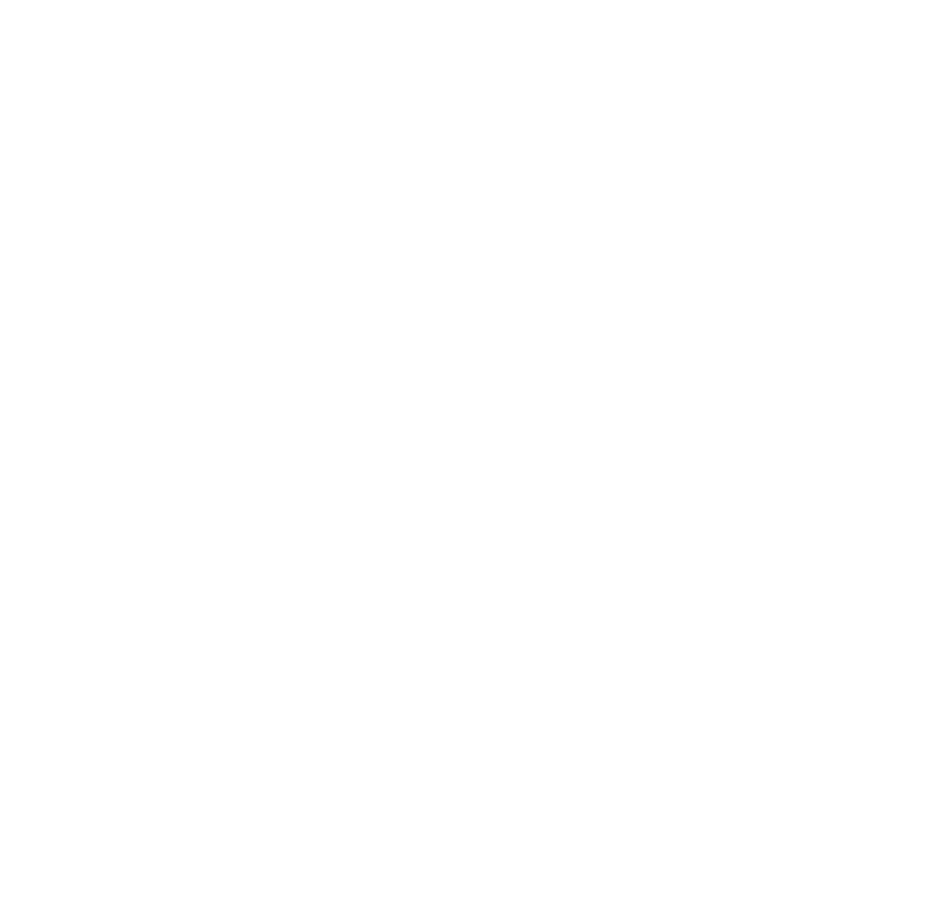
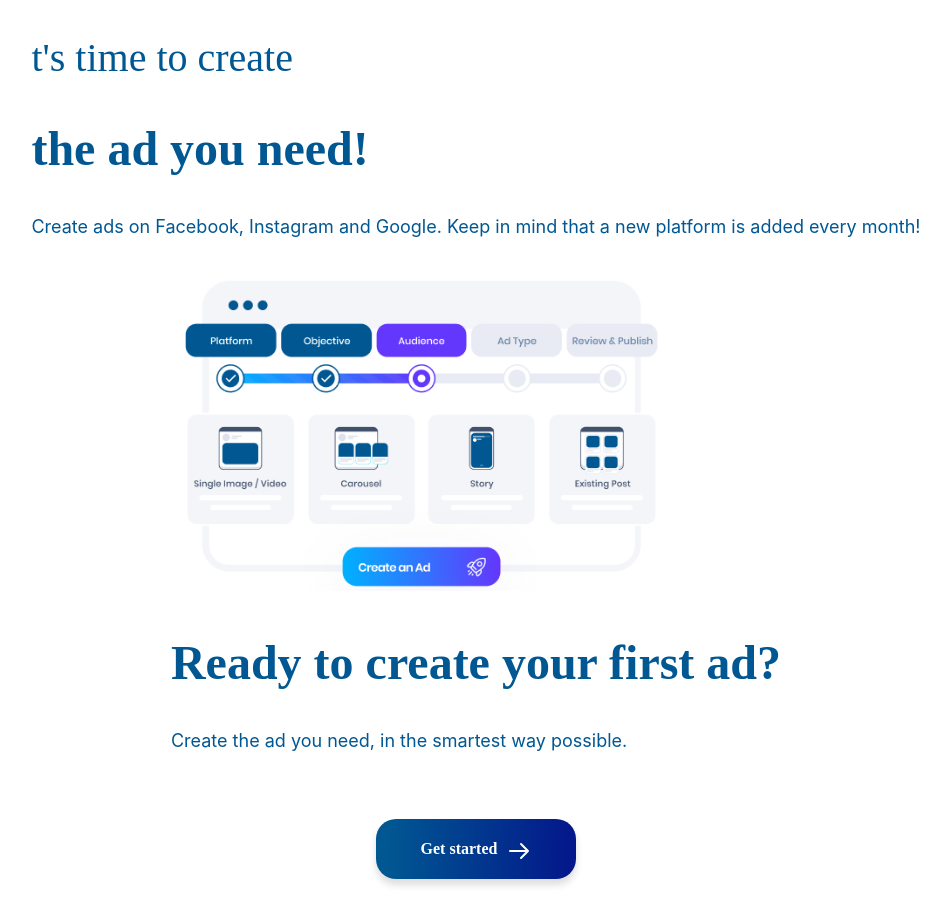
Before and after one commit to Arthur7711/social-media-advertisement-platform, a React (Create React App) app: page / in a window 1280 px wide. Shown: the part 2040-2964 px from the top of the page, without its empty margins (164-1114 px from the left). Before the commit the page ends 1984 px from the top, so only its background shows below. Built offline with nearby package versions, Linux system fonts and the light colour scheme.

Commit message:
feat:(main area)

```diff
--- /dev/null
+++ b/src/components/mainArea/MainArea.js
@@ -0,0 +1,51 @@
+import React from "react";
+import styles from "./MainArea.module.css";
+import mainPhoto from "../../images/menu.png";
+import Mybutton from "../myButton/MyButton";
+
+const Mainarea = () => {
+  return (
+    <div className={styles.all}>
+      <div className={styles.mainArea}>
+        <h3>t's time to create</h3>
+        <h2>the ad you need!</h2>
+        <p>
+          Create ads on Facebook, Instagram and Google. Keep in mind that a new
+          platform is added every month!
+        </p>
+        <main className={styles.main}>
+          <div>
+            <div className={styles.photoArea}>
+              <img alt="main" src={mainPhoto} />
+            </div>
+            <h2>Ready to create your first ad?</h2>
+            <p>Create the ad you need, in the smartest way possible.</p>
+          </div>
+        </main>
+        <div className={styles.btnArea}>
+          <Mybutton
+            title="Get started"
+            ico={
+              <svg
+                xmlns="http://www.w3.org/2000/svg"
+                className="h-6 w-6"
+                fill="none"
+                viewBox="0 0 24 24"
+                stroke="currentColor"
+              >
+                <path
+                  strokeLinecap="round"
+                  strokeLinejoin="round"
+                  strokeWidth={2}
+                  d="M14 5l7 7m0 0l-7 7m7-7H3"
+                />
+              </svg>
+            }
+          />
+        </div>
+      </div>
+    </div>
+  );
+};
+
+export default Mainarea;
--- /dev/null
+++ b/src/components/mainArea/MainArea.module.css
@@ -0,0 +1,45 @@
+.all {
+  display: flex;
+  justify-content: center;
+  align-items: center;
+}
+.mainArea {
+  padding: 50px 100px;
+  background: #ffffff;
+  box-shadow: 0px 6px 25px rgba(101, 101, 101, 0.1);
+  border-radius: 26px;
+}
+.mainArea h3 {
+  font-family: "Poppins";
+  font-weight: 300;
+  font-size: 40px;
+  color: #005792;
+}
+.mainArea h2 {
+  color: #005792;
+  font-family: "Poppins";
+  font-weight: 600;
+  font-size: 48px;
+}
+.mainArea p {
+  font-size: 18px;
+  color: #005792;
+}
+.main {
+  display: flex;
+  justify-content: center;
+  align-items: center;
+  margin-top: 40px;
+}
+.photoArea {
+  max-width: 500px;
+}
+.photoArea img {
+  width: 100%;
+}
+.btnArea {
+  display: flex;
+  justify-content: center;
+  align-items: center;
+  margin-top: 50px;
+}
--- a/src/pages/home/Home.js
+++ b/src/pages/home/Home.js
@@ -1,6 +1,7 @@
 import React from "react";
 import Smallcard from "../../components/cards/smallCard/SmallCard";
 import Header from "../../components/header/Header";
+import Mainarea from "../../components/mainArea/MainArea";
 import Socialpart from "../../components/socialPart/SocialPart";
 import Staps from "../../components/staps/Staps";
 import styles from "./Home.module.css";
@@ -47,6 +48,7 @@
           COLOR="#005792"
         />
       </div>
+      <Mainarea />
     </>
   );
 };
--- a/src/pages/home/Home.module.css
+++ b/src/pages/home/Home.module.css
@@ -2,7 +2,7 @@
   display: flex;
   justify-content: center;
   align-items: center;
-  margin-top: 50px;
+  margin: 50px 0;
 }
 .midArea > * {
   margin-right: 50px;
```
Also changed, not shown: src/images/menu.png (added).
